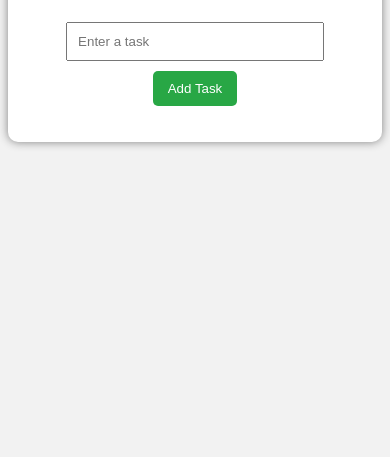
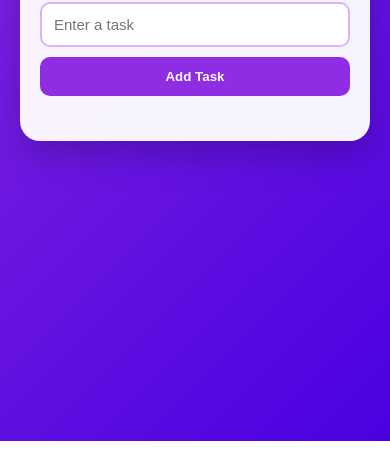
Before and after one commit to Alfiya-sa/TodoList-, a plain HTML site: page index.html in a window 390 px wide. Shown: the part 403-860 px from the top of the page. Drawn offline with Linux system fonts and the light colour scheme.

Commit message:
Enhance styles for improved layout and design

```diff
--- a/style.css
+++ b/style.css
@@ -1,52 +1,106 @@
+* {
+    box-sizing: border-box;
+    font-family: 'Poppins', Arial, sans-serif;
+}
+
 body {
-    font-family: Arial, sans-serif;
-    background: #f2f2f2;
+    background: linear-gradient(135deg, #8e2de2, #4a00e0);
+    min-height: 100vh;
     display: flex;
     justify-content: center;
     align-items: center;
-    height: 100vh;
+    margin: 0;
+    padding: 20px;
 }
 
 .container {
-    background: white;
-    padding: 20px;
-    width: 350px;
-    border-radius: 10px;
-    box-shadow: 0 0 10px gray;
+    background: rgba(255, 255, 255, 0.95);
+    width: 100%;
+    max-width: 400px;
+    padding: 30px;
+    border-radius: 20px;
+    box-shadow: 0 15px 35px rgba(0,0,0,0.2);
     text-align: center;
 }
 
 h1 {
-    color: #333;
+    color: #6a0dad;
+    margin-bottom: 25px;
+}
+
+.input-box {
+    display: flex;
+    gap: 10px;
 }
 
 input {
-    width: 70%;
-    padding: 10px;
-    margin: 10px 0;
+    flex: 1;
+    padding: 12px;
+    border: 2px solid #d8b4fe;
+    border-radius: 10px;
+    outline: none;
+    font-size: 15px;
+}
+
+input:focus {
+    border-color: #8e2de2;
 }
 
 button {
-    padding: 10px 15px;
-    background: #28a745;
+    padding: 12px 18px;
+    background: #8e2de2;
     color: white;
     border: none;
+    border-radius: 10px;
     cursor: pointer;
-    border-radius: 5px;
+    font-weight: bold;
+    transition: 0.3s;
 }
 
 button:hover {
-    background: #218838;
+    background: #6a0dad;
+    transform: scale(1.05);
 }
 
 ul {
     list-style: none;
     padding: 0;
+    margin-top: 25px;
 }
 
 li {
-    background: #eee;
-    margin-top: 10px;
-    padding: 10px;
-    border-radius: 5px;
+    background: #f3e8ff;
+    color: #4a148c;
+    padding: 12px;
+    margin-top: 12px;
+    border-radius: 12px;
+    text-align: left;
+    animation: slide 0.3s ease;
 }
+
+@keyframes slide {
+    from {
+        transform: translateY(-10px);
+        opacity: 0;
+    }
+    to {
+        transform: translateY(0);
+        opacity: 1;
+    }
+}
+
+/* Mobile friendly */
+@media (max-width: 500px) {
+
+    .container {
+        padding: 20px;
+    }
+
+    .input-box {
+        flex-direction: column;
+    }
+
+    button {
+        width: 100%;
+    }
+}
```
